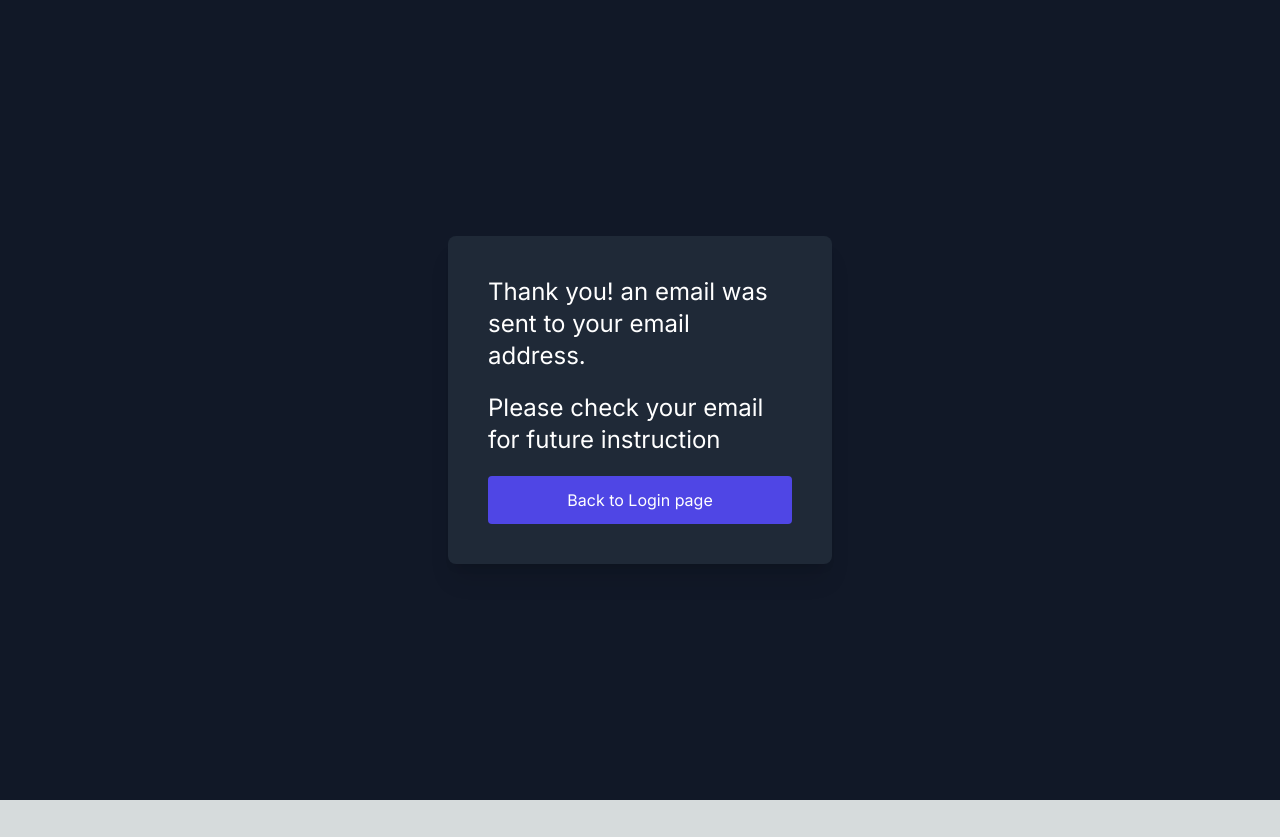
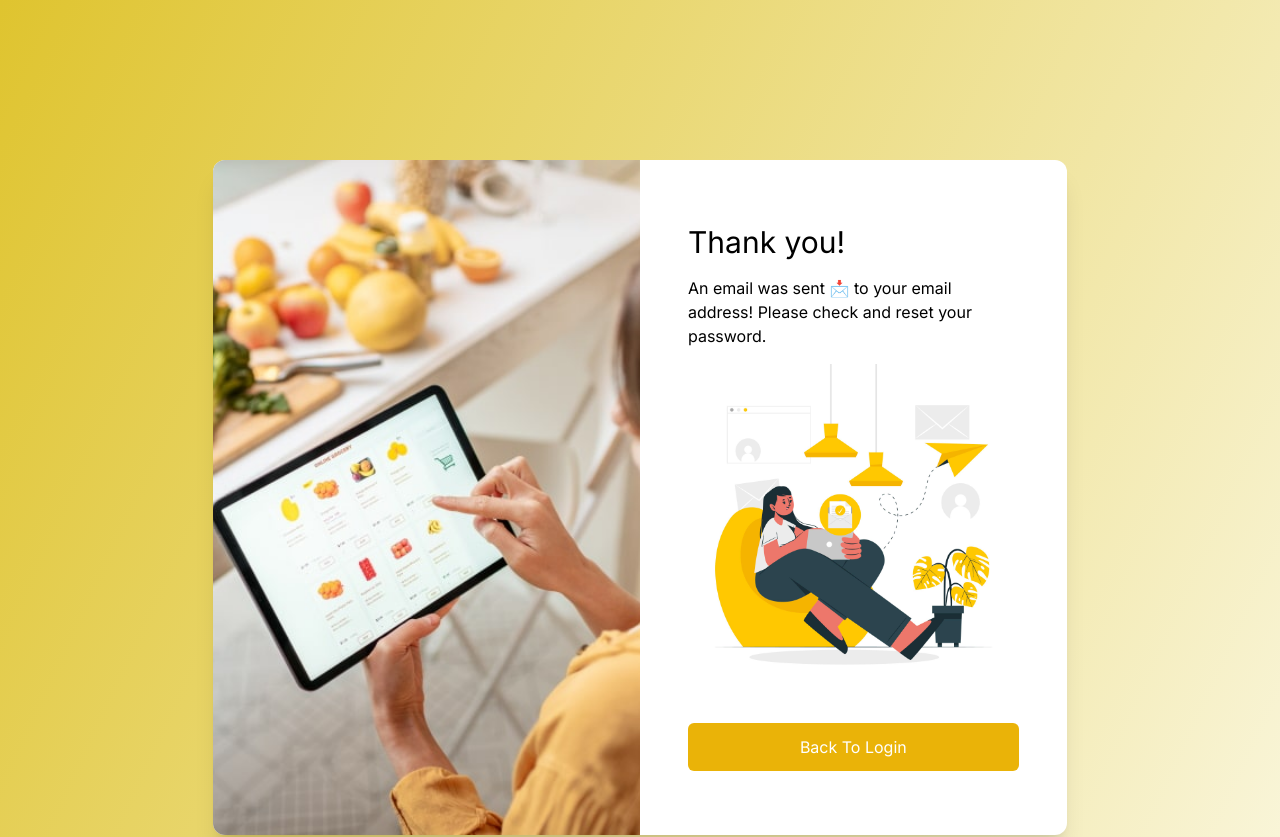
Before and after one commit to Abdelmouzahir/studentscoops, a Next.js app: page /resetsent in a window 1280 px wide. Shown: the top 837 px of the page. Before the commit the page ends 800 px from the top, so only its background shows below. Built offline with nearby package versions, Linux system fonts and the light colour scheme; no server answers.

Commit message:
resetsent small modification

```diff
--- a/app/resetsent/page.js
+++ b/app/resetsent/page.js
@@ -1,5 +1,5 @@
 'use client';
-import { useState } from 'react';
+import { useState, Fragment } from 'react';
 import { auth } from '@/app/firebase/config';
 import { useRouter } from 'next/navigation';
 import { sendPasswordResetEmail } from "firebase/auth";
@@ -14,17 +14,38 @@ const AfterResetPassword = () => {
 
 
   return (
-    <div className="min-h-screen flex items-center justify-center bg-gray-900">
-      <div className="bg-gray-800 p-10 rounded-lg shadow-xl w-96">
-        <h1 className="text-white text-2xl mb-5">Thank you! an email was sent to your email address.</h1>
-        <h1 className="text-white text-2xl mb-5">Please check your email for future instruction</h1>
-        <button
-          onClick={handleClick}
-          className="w-full p-3 bg-indigo-600 rounded text-white hover:bg-indigo-500"
-        >
-          Back to Login page
-        </button>
-      </div>
+    <div
+      className="min-h-screen py-40"
+      style={{ backgroundImage: "linear-gradient(115deg, #dfc42f, #faf7df)" }}
+    >
+      <Fragment>
+        <div className="container mx-auto">
+          <div className="flex flex-col lg:flex-row w-10/12 lg:w-8/12 bg-white rounded-xl mx-auto shadow-xl overflow-hidden">
+            <div
+              className="w-full lg:w-1/2 flex flex-col items-center justify-center p-12 bg-no-repeat bg-cover bg-center"
+              style={{ backgroundImage: "url(/assets/images/emailsent.jpg)" }}
+            ></div>
+            <div className="w-full lg:w-1/2 py-16 px-12 text-black">
+              <h2 className="text-3xl mb-4 text-black">Thank you!</h2>
+              <p className="mb-4">An email was sent 📩 to your email address! Please check and reset your password.</p>
+              <div>
+                 <img src="/assets/images/email.jpg" alt="My Image" />
+              </div>
+
+              <div>
+              </div>
+              <div className="mt-4">
+                <button
+                  onClick={handleClick}
+                  className="w-full bg-yellow-500 py-3 text-center text-white mt-3 rounded-md"
+                >
+                  Back To Login
+                </button>
+              </div>
+            </div>
+          </div>
+        </div>
+      </Fragment>
     </div>
   );
 };
```
Also changed, not shown: public/assets/images/email.jpg (added), public/assets/images/emailsent.jpg (added).
